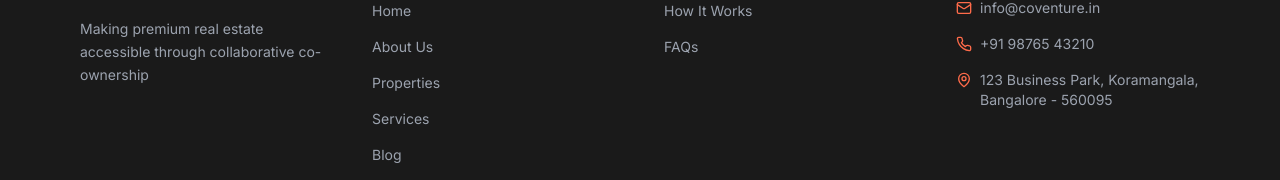
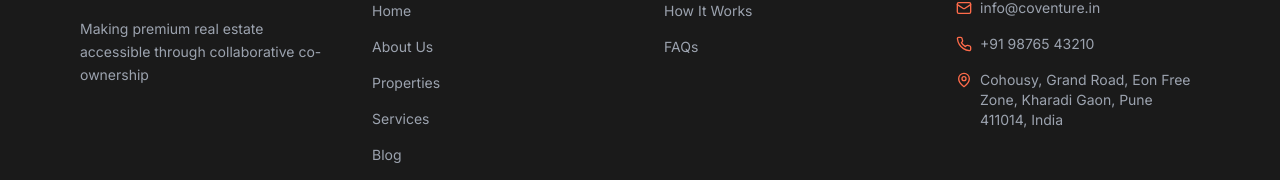
Before and after one commit to Razepriv/co-ventures, a Next.js app: page /blog in a window 1280 px wide. Shown: the part 2600-2780 px from the top of the page. Built offline with nearby package versions, Linux system fonts and the light colour scheme; no server answers; the database is empty.

Commit message:
style: update address in footer and constants

```diff
--- a/components/Footer.tsx
+++ b/components/Footer.tsx
@@ -102,7 +102,7 @@ export const Footer: React.FC = () => {
               </li>
               <li className="text-sm text-gray-400 flex items-start gap-2">
                 <MapPin className="w-4 h-4 text-coral flex-shrink-0 mt-0.5" />
-                123 Business Park, Koramangala, Bangalore - 560095
+                Cohousy, Grand Road, Eon Free Zone, Kharadi Gaon, Pune 411014, India
               </li>
             </ul>
           </div>
--- a/lib/utils/constants.ts
+++ b/lib/utils/constants.ts
@@ -213,7 +213,7 @@ export const SOCIAL_LINKS = {
 export const CONTACT_INFO = {
   email: 'info@coventure.in',
   phone: '+91 98765 43210',
-  address: '123, Business Park, Mumbai, Maharashtra 400001, India',
+  address: 'Cohousy, Grand Road, Eon Free Zone, Kharadi Gaon, Pune 411014, India',
 } as const
 
 export const SEO_DEFAULTS = {
```
